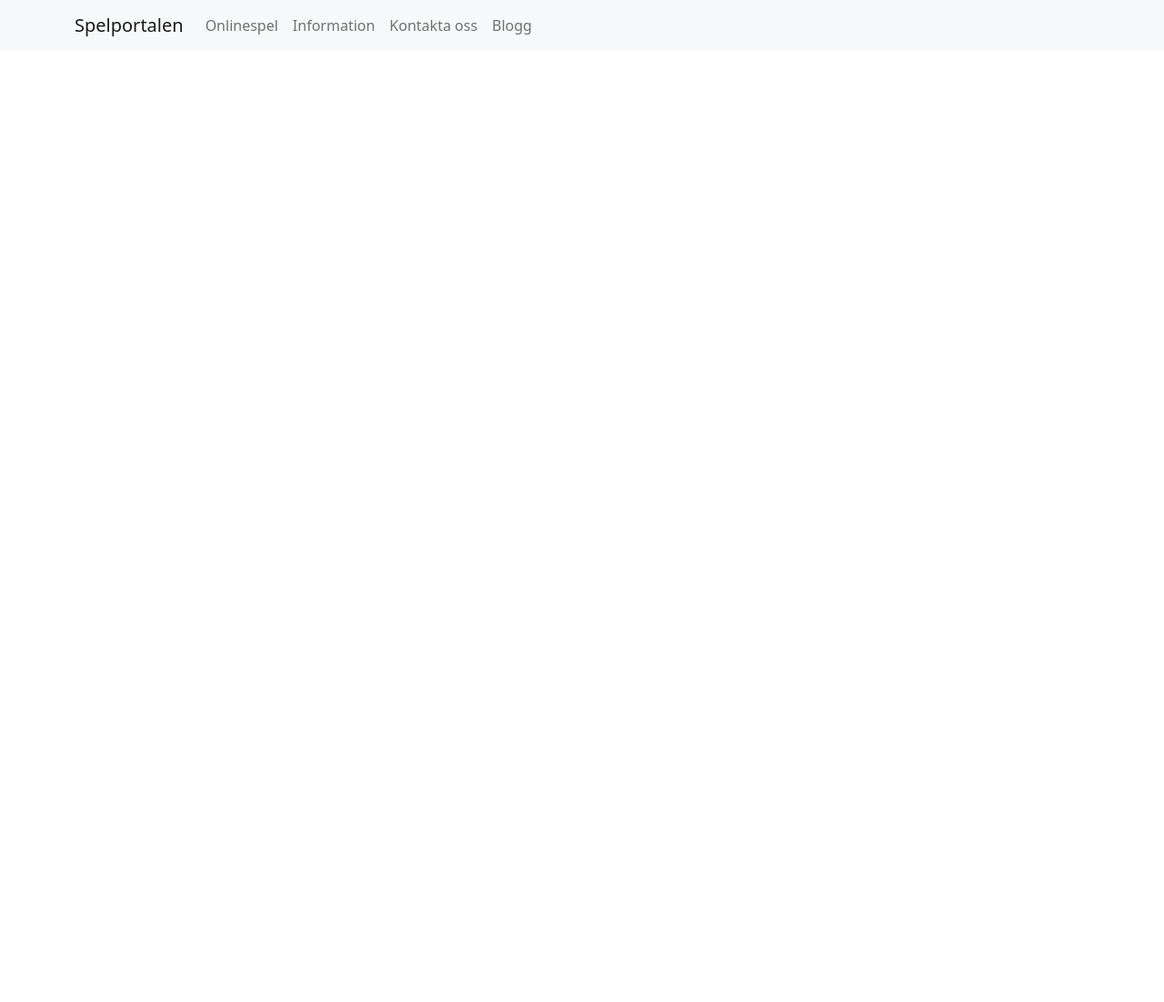
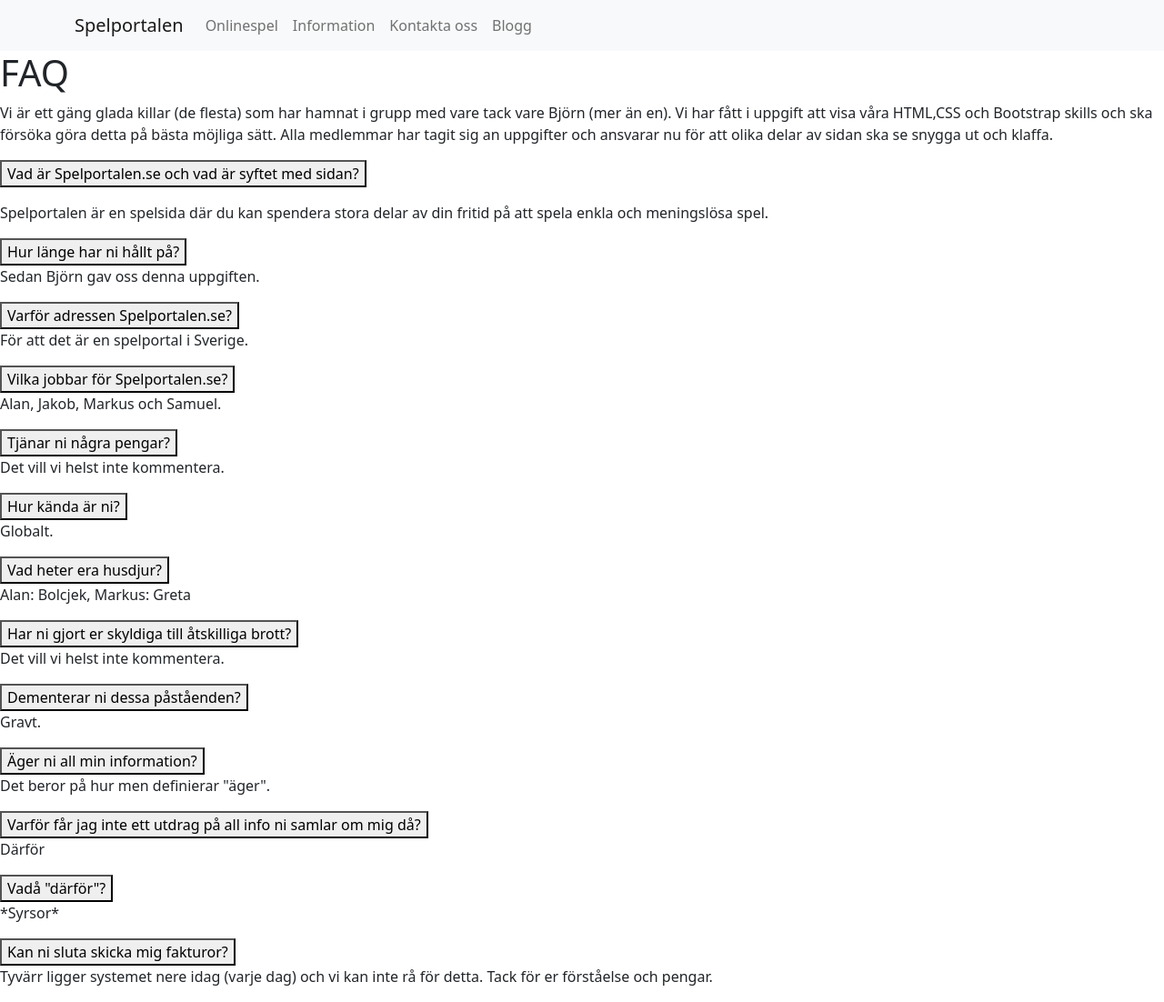
Before and after one commit to samuelbrinke/Spelportal, a plain HTML site: page Infosida.html in a window 1280 px wide. Shown: the whole page at 91% size. Before the commit the page ends 800 px from the top, so only its background shows below. Drawn offline with nearby package versions, Linux system fonts and the light colour scheme.

Commit message:
Updated HTML faq and added small <p>

```diff
--- a/Infosida.html
+++ b/Infosida.html
@@ -42,5 +42,162 @@
   <script src="https://cdn.jsdelivr.net/npm/bootstrap@5.0.0-beta1/dist/js/bootstrap.bundle.min.js" integrity="sha384-ygbV9kiqUc6oa4msXn9868pTtWMgiQaeYH7/t7LECLbyPA2x65Kgf80OJFdroafW" crossorigin="anonymous"></script>
   <script src="https://code.jquery.com/jquery-3.5.1.min.js"integrity="sha256-9/aliU8dGd2tb6OSsuzixeV4y/faTqgFtohetphbbj0="crossorigin="anonymous"></script>
   <script src="js/custom.js"></script>
+
+  <h1>
+    FAQ
+  </h1>
+<p>
+  Vi är ett gäng glada killar (de flesta) som har hamnat i grupp med vare tack vare Björn (mer än en).
+  Vi har fått i uppgift att visa våra HTML,CSS och Bootstrap skills och ska försöka göra detta på bästa möjliga sätt.
+  Alla medlemmar har tagit sig an uppgifter och ansvarar nu för att olika delar av sidan ska se snygga ut och klaffa.
+</p>
+
+  <dl class = "FAQ">
+    <dt>
+      <button aria-expanded = "false" aria aria-controls = "faq_desc">
+        Vad är Spelportalen.se och vad är syftet med sidan?
+      </button>
+    </dt>
+  </dl>
+  <dd>
+    <p id = "faq1_desc" class = "desc">
+      Spelportalen är en spelsida där du kan spendera stora delar av din fritid på att spela enkla och meningslösa spel.
+    </p>
+  </dd>
+  <dt>
+    <button aria-expanded = "false" aria aria-controls = "faq_desc">
+      Hur länge har ni hållt på?
+    </button>
+  </dt>
+</dl>
+<dd>
+  <p id = "faq2_desc" class = "desc">
+    Sedan Björn gav oss denna uppgiften.
+  </p>
+</dd>
+<dt>
+  <button aria-expanded = "false" aria aria-controls = "faq_desc">
+    Varför adressen Spelportalen.se?
+  </button>
+</dt>
+</dl>
+<dd>
+<p id = "faq3_desc" class = "desc">
+  För att det är en spelportal i Sverige.
+</p>
+</dd>
+<dt>
+  <button aria-expanded = "false" aria aria-controls = "faq_desc">
+    Vilka jobbar för Spelportalen.se?
+  </button>
+</dt>
+</dl>
+<dd>
+<p id = "faq4_desc" class = "desc">
+  Alan, Jakob, Markus och Samuel.
+</p>
+</dd>
+<dt>
+  <button aria-expanded = "false" aria aria-controls = "faq_desc">
+    Tjänar ni några pengar?
+  </button>
+</dt>
+</dl>
+<dd>
+<p id = "faq5_desc" class = "desc">
+  Det vill vi helst inte kommentera.
+</p>
+</dd>
+<dt>
+  <button aria-expanded = "false" aria aria-controls = "faq_desc">
+    Hur kända är ni?
+  </button>
+</dt>
+</dl>
+<dd>
+<p id = "faq6_desc" class = "desc">
+  Globalt.
+</p>
+</dd>
+<dt>
+  <button aria-expanded = "false" aria aria-controls = "faq_desc">
+    Vad heter era husdjur?
+  </button>
+</dt>
+</dl>
+<dd>
+<p id = "faq7_desc" class = "desc">
+  Alan: Bolcjek, Markus: Greta
+</p>
+</dd>
+<dt>
+  <button aria-expanded = "false" aria aria-controls = "faq_desc">
+    Har ni gjort er skyldiga till åtskilliga brott?
+  </button>
+</dt>
+</dl>
+<dd>
+<p id = "faq8_desc" class = "desc">
+  Det vill vi helst inte kommentera.
+</p>
+</dd>
+<dt>
+  <button aria-expanded = "false" aria aria-controls = "faq_desc">
+    Dementerar ni dessa påståenden?
+  </button>
+</dt>
+</dl>
+<dd>
+<p id = "faq8_desc" class = "desc">
+  Gravt.
+</p>
+</dd>
+<dt>
+  <button aria-expanded = "false" aria aria-controls = "faq_desc">
+    Äger ni all min information?
+  </button>
+</dt>
+</dl>
+<dd>
+<p id = "faq9_desc" class = "desc">
+  Det beror på hur men definierar "äger".
+</p>
+</dd>
+<dt>
+  <button aria-expanded = "false" aria aria-controls = "faq_desc">
+    Varför får jag inte ett utdrag på all info ni samlar om mig då?
+  </button>
+</dt>
+</dl>
+<dd>
+<p id = "faq10_desc" class = "desc">
+  Därför
+</p>
+</dd>
+<dt>
+  <button aria-expanded = "false" aria aria-controls = "faq_desc">
+    Vadå "därför"?
+  </button>
+</dt>
+</dl>
+<dd>
+<p id = "faq11_desc" class = "desc">
+  *Syrsor*
+</p>
+</dd>
+<dt>
+  <button aria-expanded = "false" aria aria-controls = "faq_desc">
+    Kan ni sluta skicka mig fakturor?
+  </button>
+</dt>
+</dl>
+<dd>
+<p id = "faq12_desc" class = "desc">
+  Tyvärr ligger systemet nere idag (varje dag) och vi kan inte rå för detta. Tack för er förståelse och pengar.
+</p>
+</dd>
+</dl>
+
+
 </body>
 </html>
```
